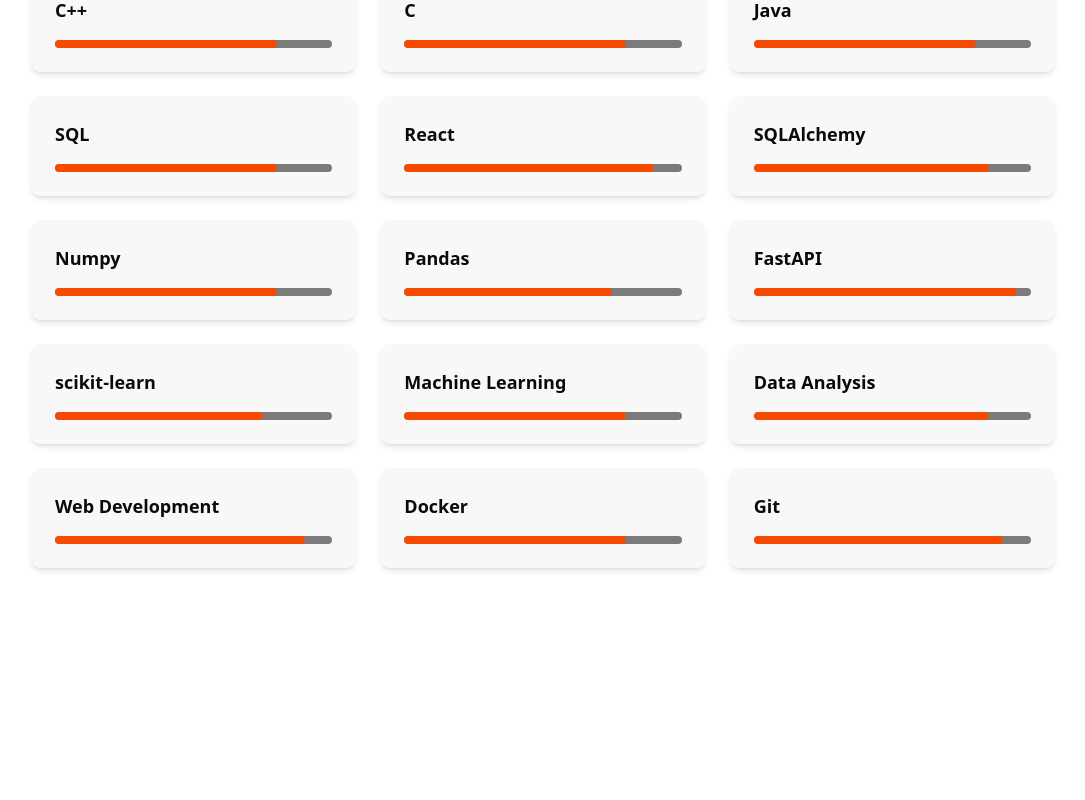
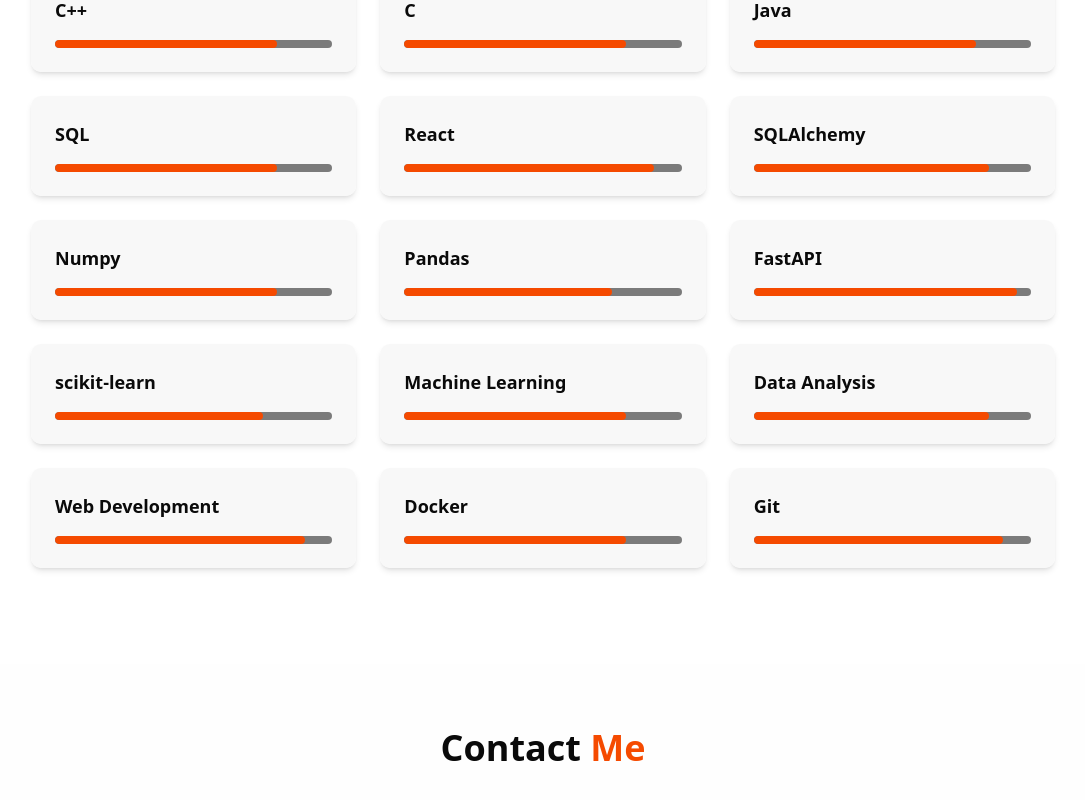
Before and after one commit to dregiske/portfolio, a React (Vite) app: page / in a window 1280 px wide. Shown: the part 2771-3571 px from the top of the page, without its empty margins (97-1182 px from the left). Before the commit the page ends 3435 px from the top, so only its background shows below. Built offline with nearby package versions, Linux system fonts and the light colour scheme.

Commit message:
starting contacts

```diff
--- /dev/null
+++ b/src/components/ui/Contacts.tsx
@@ -0,0 +1,13 @@
+'use client';
+
+export const Contacts = () => {
+  return (
+	<section id="contact" className="py-16 bg-secondary/10 dark:bg-secondary/20">
+	  <div className="container mx-auto px-4 md:px-6">
+		<h2 className="text-3xl sm:text-4xl font-bold text-center mb-8">
+		  Contact <span className="text-primary">Me</span>
+		</h2>
+	  </div>
+	</section>
+  );
+}
--- a/src/components/ui/Navbar.tsx
+++ b/src/components/ui/Navbar.tsx
@@ -48,7 +48,7 @@ export const Navbar = () => {
           ))}
         </div>
 
-        {/* Mobile Nav */}
+        {/* Mobile Nav  NEED TO FIX !!!*/}
 		<button
 		  onClick={() => setIsMenuOpen((prev) => !prev)}
 		  className="md:hidden p-2 text-foreground z-50"
--- a/src/pages/Home.tsx
+++ b/src/pages/Home.tsx
@@ -9,6 +9,7 @@ import { Navbar } from "@/components/ui/Navbar";
 import { AboutMe } from "@/components/ui/AboutMe";
 import { Projects } from "@/components/ui/Projects";
 import { Skills } from "@/components/ui/Skills";
+import { Contacts } from "@/components/ui/Contacts";
 
 import { PROFILE_PHOTO_LINK } from "@/constants/links";
 
@@ -65,11 +66,9 @@ export const Home = () => {
 
 		{/* Main Content */}
 		<AboutMe />
-
 		<Projects />
-
 		<Skills />
-
+		<Contacts />
 	  </main>
 
 	  {/* Footer */}
```
